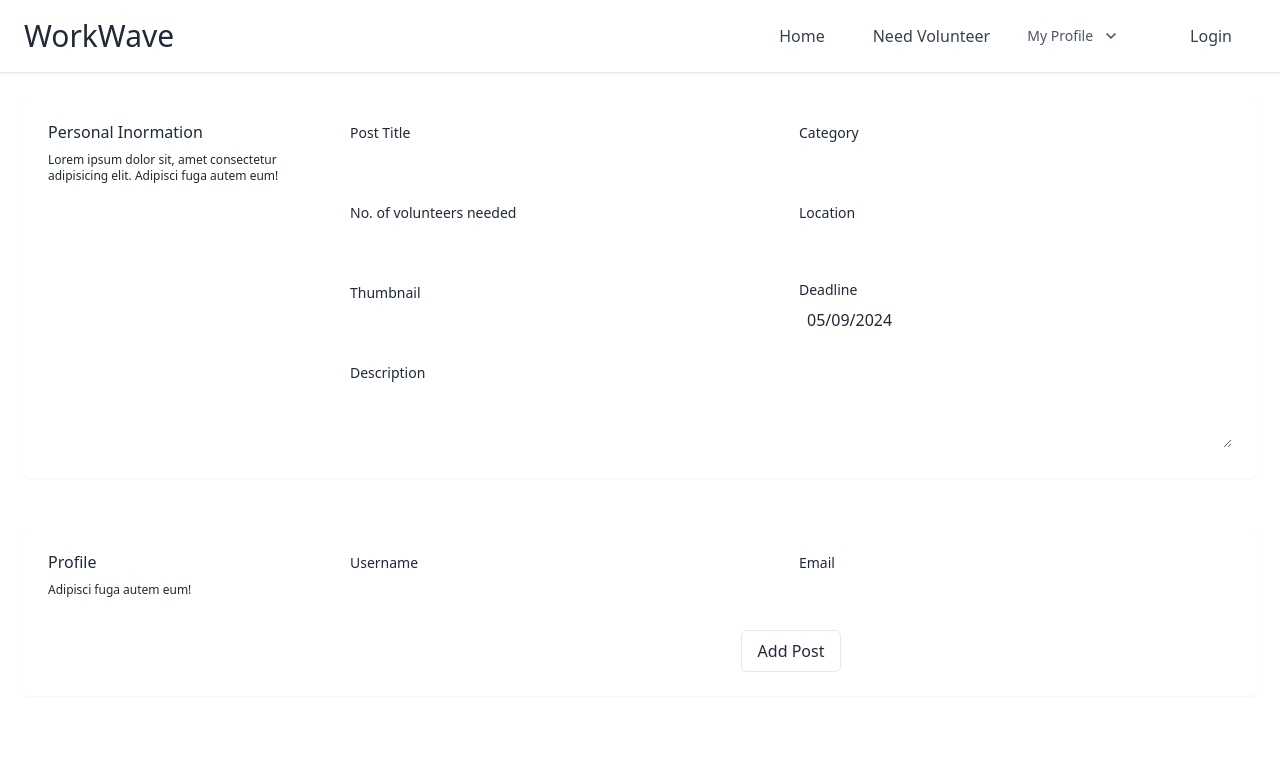
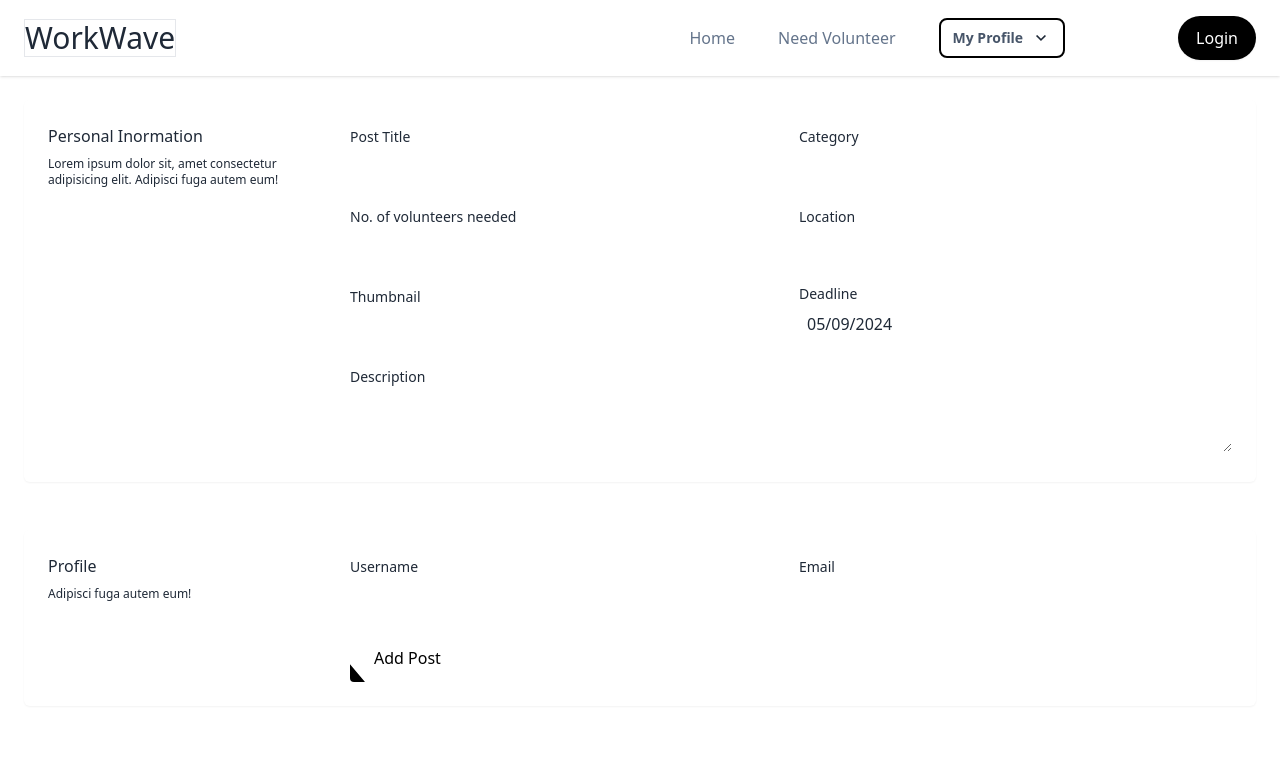
Before and after one commit to TASHDIK-29/WorkWave-Client, a React (Vite) app: page /addPost in a window 1280 px wide. Shown: the top 773 px of the page. Built offline with nearby package versions, Linux system fonts and the light colour scheme; no server answers.

Commit message:
design on processing

```diff
--- a/src/components/nav/Nav.jsx
+++ b/src/components/nav/Nav.jsx
@@ -1,5 +1,5 @@
 import { useContext, useState } from 'react';
-import { Link, useNavigate } from 'react-router-dom';
+import { Link, NavLink, useNavigate } from 'react-router-dom';
 import { AuthContext } from '../../provider/AuthProvider';
 
 const Nav = () => {
@@ -46,7 +46,7 @@ const Nav = () => {
         <nav className="relative bg-white shadow ">
             <div className="container px-6 py-4 mx-auto">
                 <div className="lg:flex lg:items-center lg:justify-between">
-                    <div className="flex items-center justify-between">
+                    <div className="flex items-center justify-between border">
                         <Link to='/' className='text-3xl'>
                             {/* <img className="w-auto h-6 sm:h-7" src="https://merakiui.com/images/full-logo.svg" alt="Logo" /> */}
                             WorkWave
@@ -66,15 +66,15 @@ const Nav = () => {
                     </div>
 
                     {/* Mobile Menu open: "block", Menu closed: "hidden" */}
-                    <div className={`${isOpen ? "block" : "hidden"} absolute inset-x-0 z-20 w-full px-6 py-4 transition-all duration-300 ease-in-out bg-white  lg:mt-0 lg:p-0 lg:top-0 lg:relative lg:bg-transparent lg:w-auto lg:opacity-100 lg:translate-x-0 lg:flex lg:items-center`}>
-                        <div className="flex flex-col -mx-6 lg:flex-row lg:items-center lg:mx-8">
-                            <Link to='/' className="px-3 py-2 mx-3 mt-2 text-gray-700 transition-colors duration-300 transform rounded-md lg:mt-0 dark:text-gray-200 hover:bg-gray-100 dark:hover:bg-gray-700">Home</Link>
-                            <Link to = '/needVolunteer' className="px-3 py-2 mx-3 mt-2 text-gray-700 transition-colors duration-300 transform rounded-md lg:mt-0 dark:text-gray-200 hover:bg-gray-100 dark:hover:bg-gray-700">Need Volunteer</Link>
+                    <div className={`${isOpen ? "block" : "hidden"} absolute inset-x-0 z-20 w-full px-6 py-4 transition-all duration-300 ease-in-out bg-white  lg:mt-0 lg:p-0 lg:top-0 lg:relative lg:bg-transparent lg:w-1/2 lg:opacity-100 lg:translate-x-0 lg:flex lg:items-center lg:justify-between `}>
+                        <div className="flex flex-col -mx-6 lg:flex-row lg:items-center lg:justify-around lg:mx-8 gap-2  w-2/3">
+                            <NavLink className={({ isActive }) => isActive ? 'border-b-2 border-black text-black font-bold' : 'text-slate-500 font-medium'} to='/' >Home</NavLink>
+                            <NavLink className={({ isActive }) => isActive ? 'border-b-2 border-black text-black font-bold' : 'text-slate-500 font-medium'} to='/needVolunteer'>Need Volunteer</NavLink>
 
                             <div className="relative inline-block">
                                 {/* Dropdown toggle button */}
-                                <button onClick={toggleDropdown} className="relative z-10 flex items-center p-2 text-sm text-gray-600 bg-white border border-transparent rounded-md focus:border-blue-500 focus:ring-opacity-40 dark:focus:ring-opacity-40 focus:ring-blue-300 dark:focus:ring-blue-400 focus:ring dark:text-white dark:bg-gray-800 focus:outline-none">
-                                    <span className="mx-1">My Profile</span>
+                                <button onClick={toggleDropdown} className="relative z-10 flex items-center p-2 text-sm border-2 rounded-lg border-black">
+                                    <span className="mx-1 text-slate-600 font-bold text-sm">My Profile</span>
                                     <svg className="w-5 h-5 mx-1" viewBox="0 0 24 24" fill="none" xmlns="http://www.w3.org/2000/svg">
                                         <path d="M12 15.713L18.01 9.70299L16.597 8.28799L12 12.888L7.40399 8.28799L5.98999 9.70199L12 15.713Z" fill="currentColor"></path>
                                     </svg>
@@ -93,8 +93,8 @@ const Nav = () => {
 
                                         <hr className="border-gray-200 dark:border-gray-700" />
 
-                                        <Link to = '/addPost' className="block px-4 py-3 text-sm text-gray-600 capitalize transition-colors duration-300 transform dark:text-gray-300 hover:bg-gray-100 dark:hover:bg-gray-700 dark:hover:text-white">Add Volunteer Post</Link>
-                                        <Link to = '/postAndRequest' className="block px-4 py-3 text-sm text-gray-600 capitalize transition-colors duration-300 transform dark:text-gray-300 hover:bg-gray-100 dark:hover:bg-gray-700 dark:hover:text-white">Manage My Post</Link>
+                                        <Link to='/addPost' className="block px-4 py-3 text-sm text-gray-600 capitalize transition-colors duration-300 transform dark:text-gray-300 hover:bg-gray-100 dark:hover:bg-gray-700 dark:hover:text-white">Add Volunteer Post</Link>
+                                        <Link to='/postAndRequest' className="block px-4 py-3 text-sm text-gray-600 capitalize transition-colors duration-300 transform dark:text-gray-300 hover:bg-gray-100 dark:hover:bg-gray-700 dark:hover:text-white">Manage My Post</Link>
                                         {/* <a href="#" className="block px-4 py-3 text-sm text-gray-600 capitalize transition-colors duration-300 transform dark:text-gray-300 hover:bg-gray-100 dark:hover:bg-gray-700 dark:hover:text-white">My Volunteer Requested Post</a> */}
 
 
@@ -134,7 +134,11 @@ const Nav = () => {
                                         )}
 
                                     </button>
-                                    : <Link to='/login' className="px-3 py-2 mx-3 mt-2 text-gray-700 transition-colors duration-300 transform rounded-md lg:mt-0 dark:text-gray-200 hover:bg-gray-100 dark:hover:bg-gray-700">Login</Link>
+                                    : <Link to='/login' className="flex items-center justify-center px-4 py-2 text-base font-medium leading-6  whitespace-no-wrap bg-black border-2 border-transparent rounded-full shadow-sm text-white  focus:outline-none">
+                                        Login
+                                    </Link>
+
+
                             }
 
 
--- a/src/pages/addPost/AddPost.jsx
+++ b/src/pages/addPost/AddPost.jsx
@@ -31,23 +31,23 @@ const AddPost = () => {
 
         console.table(deadline, orgEmail, orgName, description, location, thumbnail, noOfVolunteers, category, postTitle);
 
-        const post ={deadline, orgEmail, orgName, orgPhoto : user?.photoURL, description, location, thumbnail, noOfVolunteers, category, postTitle, view: 0}
+        const post = { deadline, orgEmail, orgName, orgPhoto: user?.photoURL, description, location, thumbnail, noOfVolunteers, category, postTitle, view: 0 }
 
 
         fetch('http://localhost:5000/post', {
             method: "POST",
-            headers:{
+            headers: {
                 "content-type": "application/json"
             },
             body: JSON.stringify(post)
         })
-        .then(res => res.json())
-        .then(data =>{
-            console.log(data);
-            if(data.insertedId){
-                alert('Successfully Posted')
-            }
-        })
+            .then(res => res.json())
+            .then(data => {
+                console.log(data);
+                if (data.insertedId) {
+                    alert('Successfully Posted')
+                }
+            })
     }
 
     return (
@@ -107,8 +107,16 @@ const AddPost = () => {
                         </div>
 
                         <div className="col-span-full">
-                            <div className="flex justify-center items-center space-x-2">
+                            {/* <div className="flex justify-center items-center space-x-2">
                                 <input className="px-4 py-2 border rounded-md dark:border-gray-800" type="submit" value="Add Post" />
+                            </div> */}
+
+
+                            <div className="relative inline-flex items-center justify-start px-6 py-3 overflow-hidden font-medium transition-all bg-white rounded hover:bg-white group">
+                                <span className="w-48 h-48 rounded rotate-[-40deg] bg-black absolute bottom-0 left-0 -translate-x-full ease-out duration-500 transition-all translate-y-full mb-9 ml-9 group-hover:ml-0 group-hover:mb-32 group-hover:translate-x-0"></span>
+                                <span className="relative w-full text-left text-black transition-colors duration-300 ease-in-out group-hover:text-white">
+                                    <input className="" type="submit" value="Add Post" />
+                                </span>
                             </div>
 
                         </div>
--- a/src/pages/beAVolunteer/BeAVolunteer.jsx
+++ b/src/pages/beAVolunteer/BeAVolunteer.jsx
@@ -8,7 +8,7 @@ const BeAVolunteer = () => {
 
     // const lodePost = useLoaderData();
 
-    const {id} = useParams();
+    const { id } = useParams();
 
 
     const [post, setPost] = useState([]);
@@ -20,7 +20,7 @@ const BeAVolunteer = () => {
         getData();
     }, [user])
 
-    const {  thumbnail, postTitle, orgName, orgEmail, noOfVolunteers, location, description, deadline, category } = post;
+    const { thumbnail, postTitle, orgName, orgEmail, noOfVolunteers, location, description, deadline, category } = post;
 
 
 
@@ -157,8 +157,15 @@ const BeAVolunteer = () => {
                         </div>
 
                         <div className="col-span-full">
-                            <div className="flex justify-center items-center space-x-2">
+                            {/* <div className="flex justify-center items-center space-x-2">
                                 <input className="px-4 py-2 border rounded-md dark:border-gray-800" type="submit" value="Request" />
+                            </div> */}
+
+                            <div className="relative inline-flex items-center justify-start px-6 py-3 overflow-hidden font-medium transition-all bg-white rounded hover:bg-white group">
+                                <span className="w-48 h-48 rounded rotate-[-40deg] bg-black absolute bottom-0 left-0 -translate-x-full ease-out duration-500 transition-all translate-y-full mb-9 ml-9 group-hover:ml-0 group-hover:mb-32 group-hover:translate-x-0"></span>
+                                <span className="relative w-full text-left text-black transition-colors duration-300 ease-in-out group-hover:text-white">
+                                    <input className="" type="submit" value="Request" />
+                                </span>
                             </div>
 
                         </div>
--- a/src/pages/needVolunteer/Card.jsx
+++ b/src/pages/needVolunteer/Card.jsx
@@ -7,17 +7,25 @@ const Card = ({ post }) => {
     // console.log(post);
     const { _id, thumbnail, postTitle, orgName, orgEmail, noOfVolunteers, location, description, deadline, category, view } = post;
     return (
-        <div className="p-6 rounded-md shadow-md dark:bg-gray-50 dark:text-gray-900">
+        <div className="flex flex-col p-6 rounded-md shadow-md dark:bg-gray-50 dark:text-gray-900">
             <img src={thumbnail} alt="" className="object-cover object-center w-full rounded-md h-72 dark:bg-gray-500" />
             <div className="mt-6 mb-2">
                 <span className="block text-xs font-medium tracking-widest uppercase dark:text-violet-600">{category}</span>
                 <h2 className="text-xl font-semibold tracking-wide">{postTitle}</h2>
             </div>
-            <div className="flex justify-between items-center px-2">
+            <div className="flex justify-between items-center px-2 flex-1">
                 <p className="dark:text-gray-800">Deadline : {deadline}</p>
                 <p className="flex items-center gap-2"><IoEyeSharp /> {view}</p>
             </div>
-            <Link to={`/details/${_id}`} className="border border-red-600 p-2 mx-auto">View Details</Link>
+            {/* <Link to={`/details/${_id}`} className="border border-red-600 p-2 mx-auto">View Details</Link> */}
+
+            <div className="flex justify-center mt-2">
+                <Link to={`/details/${_id}`} className="relative inline-block px-4 py-2 font-medium group w-full">
+                    <span className="absolute inset-0 w-full h-full transition duration-200 ease-out transform translate-x-1 translate-y-1 bg-black group-hover:-translate-x-0 group-hover:-translate-y-0"></span>
+                    <span className="absolute inset-0 w-full h-full bg-white border-2 border-black group-hover:bg-black"></span>
+                    <span className="relative text-black group-hover:text-white flex justify-center font-bold">View Details</span>
+                </Link>
+            </div>
         </div>
     );
 };
```
Also changed, not shown: src/pages/home/Review.jsx (+16 -7 lines).
